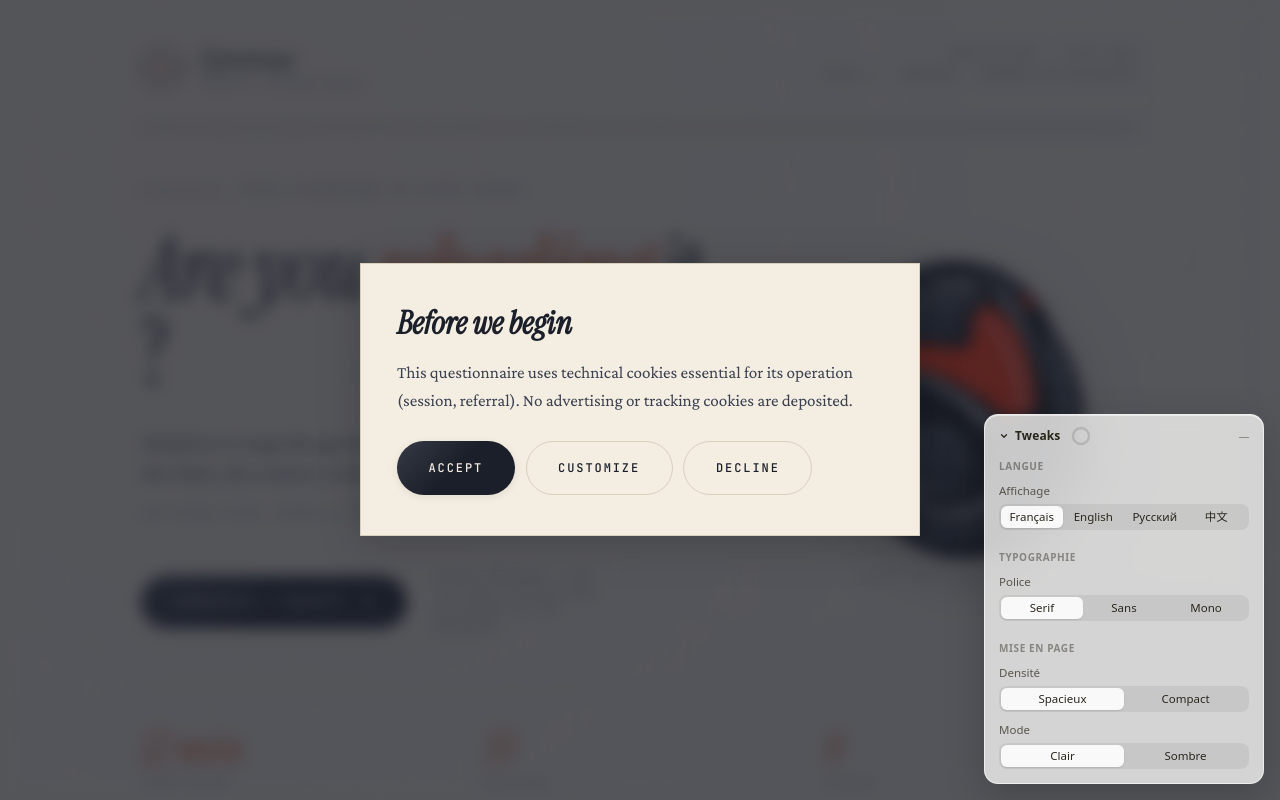
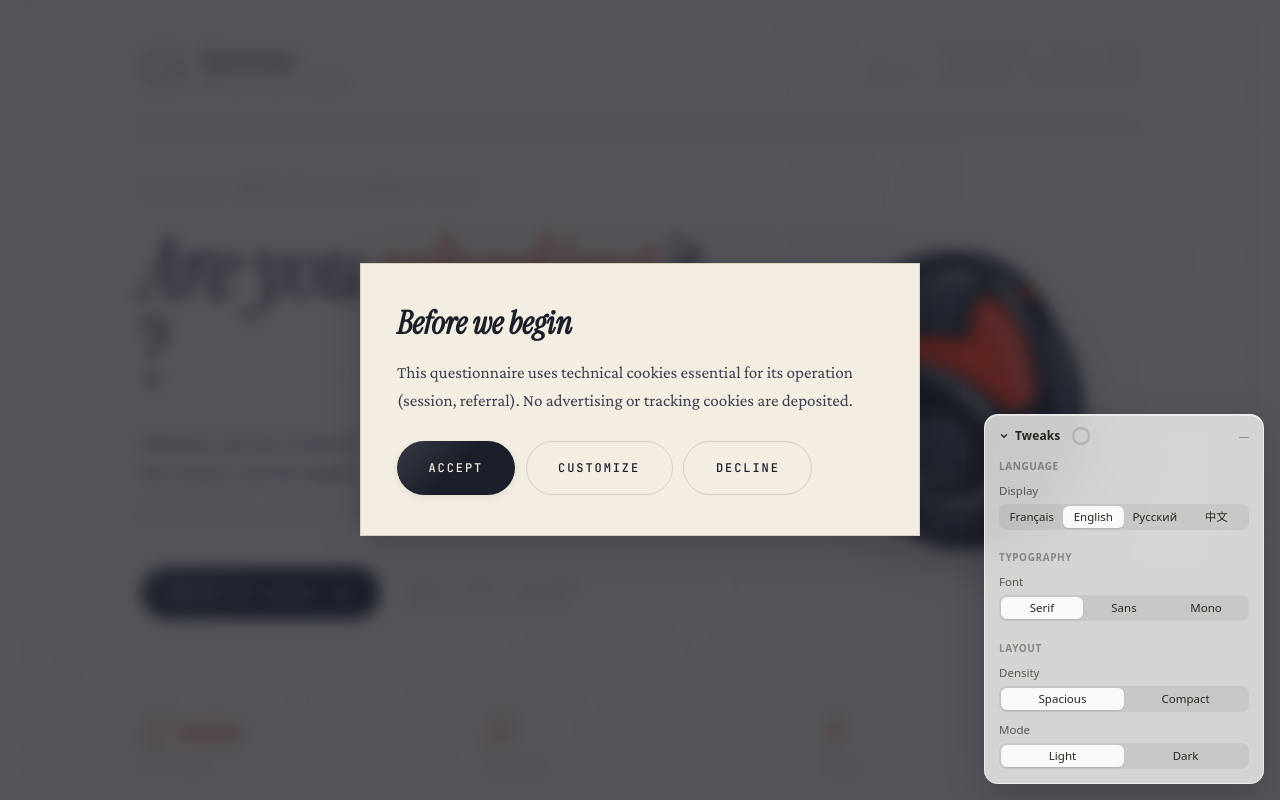
Before and after one commit to ProGen18/wheel_survey, a Next.js app: page / in a window 1280 px wide. Shown: the top 800 px of the page. Built offline with nearby package versions, Linux system fonts and the light colour scheme.

Commit message:
fix: enhance CSRF and rate limit checks in POST request handling

```diff
--- a/app/page.jsx
+++ b/app/page.jsx
@@ -6,7 +6,7 @@ import { I18N } from '../components/i18n';
 import { SURVEY, getActiveParts } from '../components/survey-data';
 import { WheelLogo, HeroWheel, Arrow, Sprocket, StampMark } from '../components/icons';
 import { QuestionBlock, isAnswered } from '../components/questions';
-import { useTweaks, TWEAK_DEFAULTS, SurveyTweaks } from '../components/survey-tweaks';
+import { useSurveyTweaks, TWEAK_DEFAULTS, SurveyTweaks } from '../components/survey-tweaks';
 import ReferralEndCard from '../components/survey/ReferralEndCard';
 
 
@@ -291,7 +291,7 @@ const EndCard = ({ lang, answers }) => {
 /* ---------------- MAIN APP ---------------- */
 
 export default function App() {
-  const [tweaks, setTweaks] = useTweaks(TWEAK_DEFAULTS);
+  const [tweaks, setTweaks] = useSurveyTweaks(TWEAK_DEFAULTS);
   const { lang } = tweaks;
 
   const [filter, setFilter] = useState(null);
--- a/components/survey-tweaks.jsx
+++ b/components/survey-tweaks.jsx
@@ -5,11 +5,41 @@ import { useTweaks, TweaksPanel, TweakSection, TweakRadio } from './tweaks-panel
 export { useTweaks };
 
 export const TWEAK_DEFAULTS = {
-  lang: 'fr',
+  lang: 'en',
   font: 'serif',
   density: 'default',
   theme: 'light',
 };
+
+const SUPPORTED_LANGS = ['fr', 'en', 'ru', 'zh'];
+
+function detectBrowserLang() {
+  if (typeof navigator === 'undefined') return 'en';
+  const langs = navigator.languages?.length ? navigator.languages : [navigator.language];
+  for (const bl of langs) {
+    const code = bl.split('-')[0].toLowerCase();
+    if (SUPPORTED_LANGS.includes(code)) return code;
+  }
+  return 'en';
+}
+
+// Comme useTweaks mais détecte la langue du navigateur au premier chargement
+// si aucune préférence n'a jamais été sauvegardée.
+export function useSurveyTweaks(defaults) {
+  const [tweaks, setTweaks] = useTweaks(defaults);
+
+  useEffect(() => {
+    try {
+      const saved = localStorage.getItem('__tweaks_persistence');
+      const parsed = saved ? JSON.parse(saved) : null;
+      if (!parsed?.lang) {
+        setTweaks({ lang: detectBrowserLang() });
+      }
+    } catch (_) {}
+  }, []); // eslint-disable-line react-hooks/exhaustive-deps
+
+  return [tweaks, setTweaks];
+}
 
 const labels = {
   fr: { lang: "Langue", disp: "Affichage", typo: "Typographie", font: "Police", layout: "Mise en page", density: "Densité", mode: "Mode", spacious: "Spacieux", compact: "Compact", light: "Clair", dark: "Sombre" },
--- a/lib/api-guard.js
+++ b/lib/api-guard.js
@@ -41,11 +41,15 @@ export function guardApi(req, opts = {}) {
   // Origin check (POST only, skip GET)
   if (checkOrigin && req.method === 'POST') {
     const origin = req.headers.get('origin');
-    if (origin && !ALLOWED_ORIGINS.has(origin)) {
+    if (!origin) {
       return NextResponse.json({ error: 'forbidden' }, { status: 403 });
     }
-    // Si pas d'origin du tout (curl, script), on bloque
-    if (!origin) {
+    // Accepte les requêtes same-origin (navigateur → même hôte que l'API)
+    const host = req.headers.get('host');
+    const isSameOrigin = host && (
+      origin === `https://${host}` || origin === `http://${host}`
+    );
+    if (!isSameOrigin && !ALLOWED_ORIGINS.has(origin)) {
       return NextResponse.json({ error: 'forbidden' }, { status: 403 });
     }
   }
```
Also changed, not shown: app/api/admin/auth/login/route.js (+14 -3 lines).
